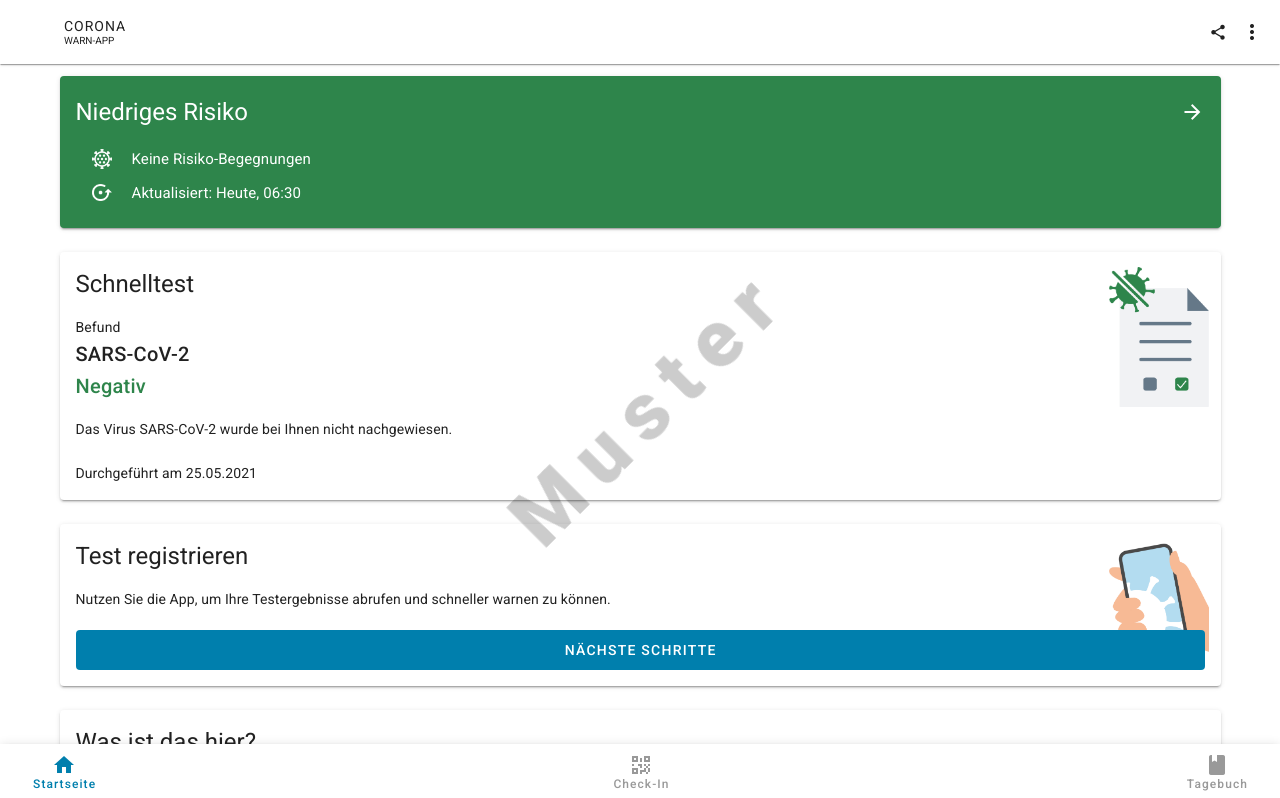
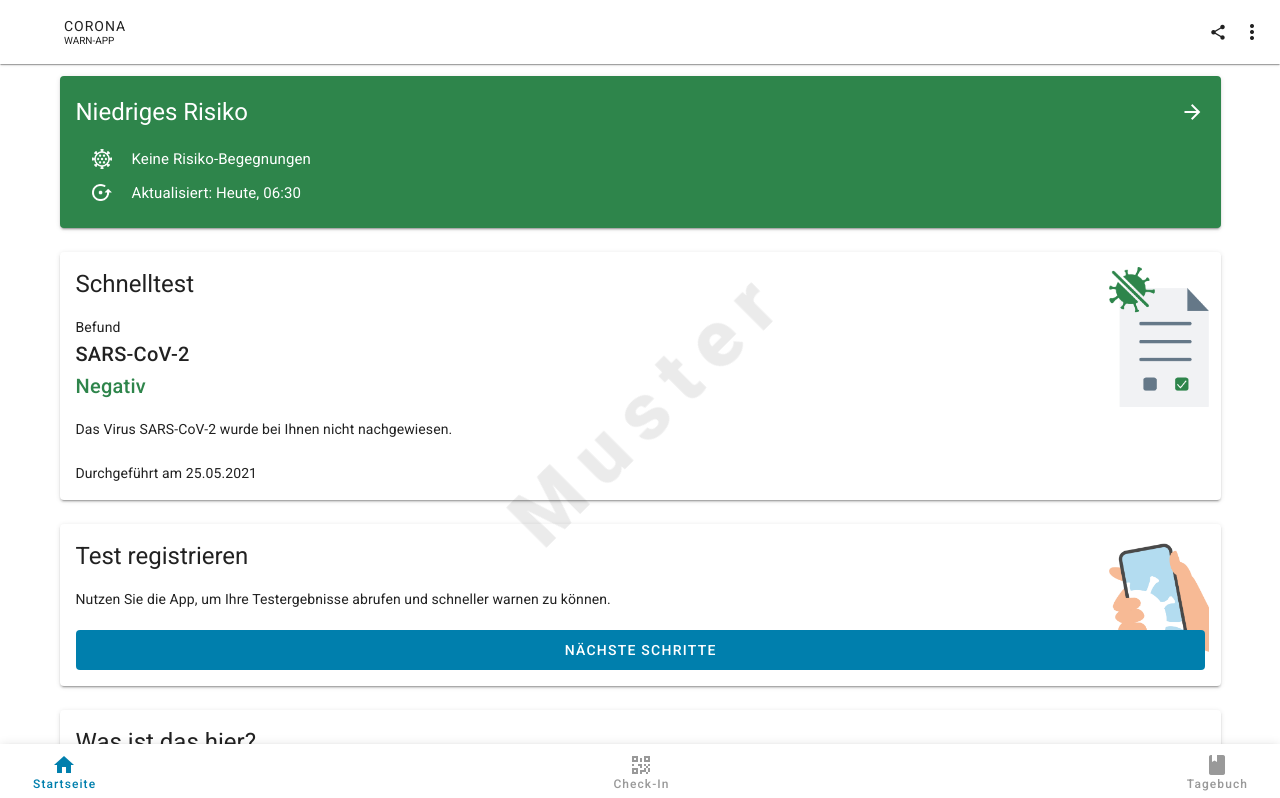
Before and after one commit to eyecatchup/cwa-testnachweis, a Vue app: page / in a window 1280 px wide. Shown: the top 798 px of the page. Built offline with nearby package versions, Linux system fonts and the light colour scheme; what vue-dayjs-plugin would draw is missing.

Commit message:
remove inline styles

```diff
--- a/src/App.vue
+++ b/src/App.vue
@@ -1,6 +1,6 @@
 <template>
   <v-app>
-    <div class="muster" style="position:fixed;color: rgba(0, 0, 0, .2);z-index: 10;font-size: 5em;font-weight: 800;letter-spacing: .2em;transform: rotate(-45deg) translate(-50%, -50%);top: 33%;left: 50%;">Muster</div>
+    <div class="muster">Muster</div>
     <v-app-bar
       app
       color="toolbar"
@@ -95,4 +95,16 @@
     line-height: 12px;
   }
 }
+
+.muster {
+  position: fixed;
+  color: rgba(0, 0, 0, .08);
+  z-index: 10;
+  font-size: 5em;
+  font-weight: 800;
+  letter-spacing: .2em;
+  transform: rotate(-45deg) translate(-50%, -50%);
+  top: 33%;
+  left: 50%;
+}
 </style>
```
